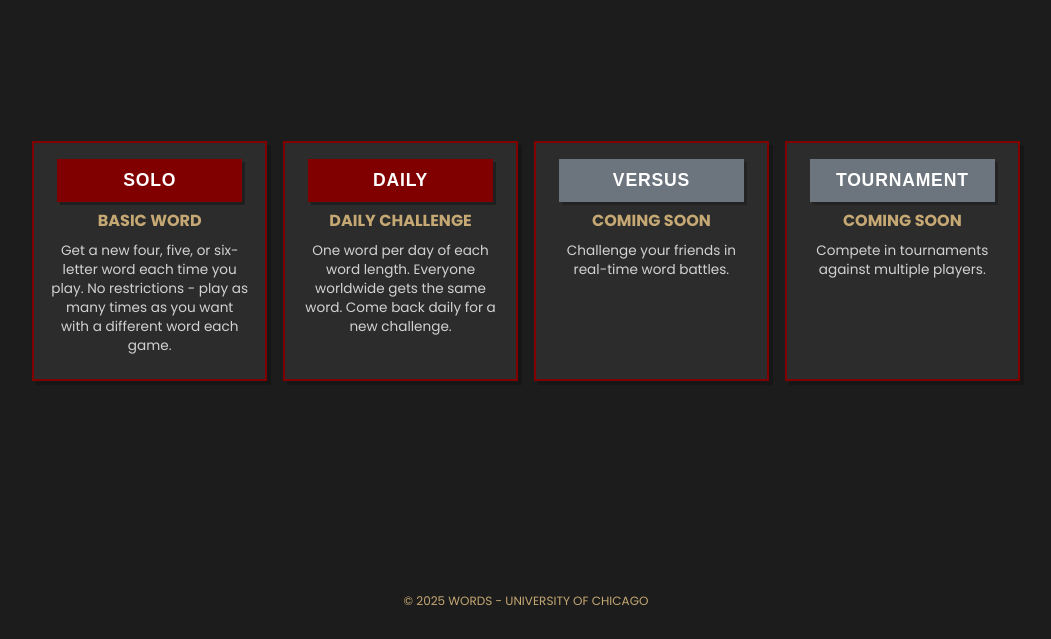
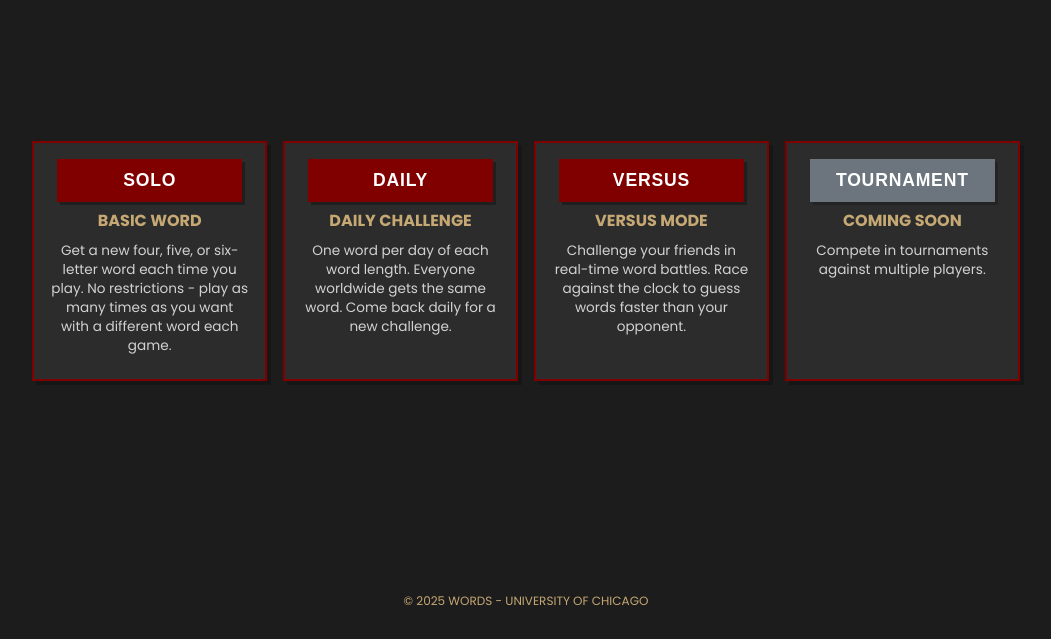
Before and after one commit to Zhejiej/Words-Game, a website: page index.html in a window 1280 px wide. Shown: the part 161-800 px from the top of the page, without its empty margins (114-1165 px from the left). Drawn offline with Linux system fonts and the light colour scheme.

Commit message:
Adding Link

```diff
--- a/index.html
+++ b/index.html
@@ -46,12 +46,13 @@
             </div>
 
             <div class="mode">
-                <a href="#">
-                    <button class="mode-btn disabled" onclick="alert('Coming soon!')">Versus</button>
+                <a href="versus.html">
+                    <button class="mode-btn">Versus</button>
                 </a>
                 <div class="mode-description">
-                    <p><strong>COMING SOON</strong></p>
-                    <p>Challenge your friends in real-time word battles.</p>
+                    <p><strong>Versus Mode</strong></p>
+                    <p>Challenge your friends in real-time word battles. Race against the clock to guess words faster
+                    than your opponent.</p>
                 </div>
             </div>
 
```
